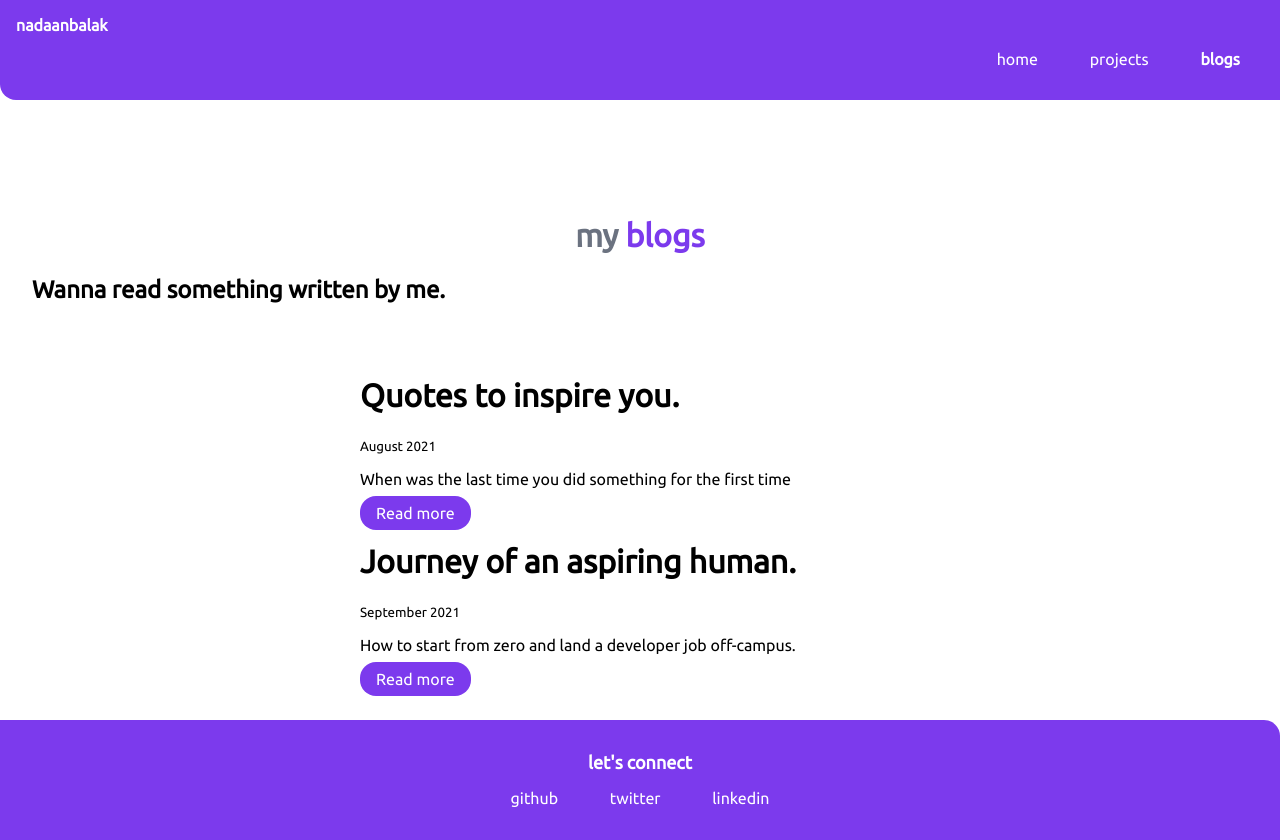
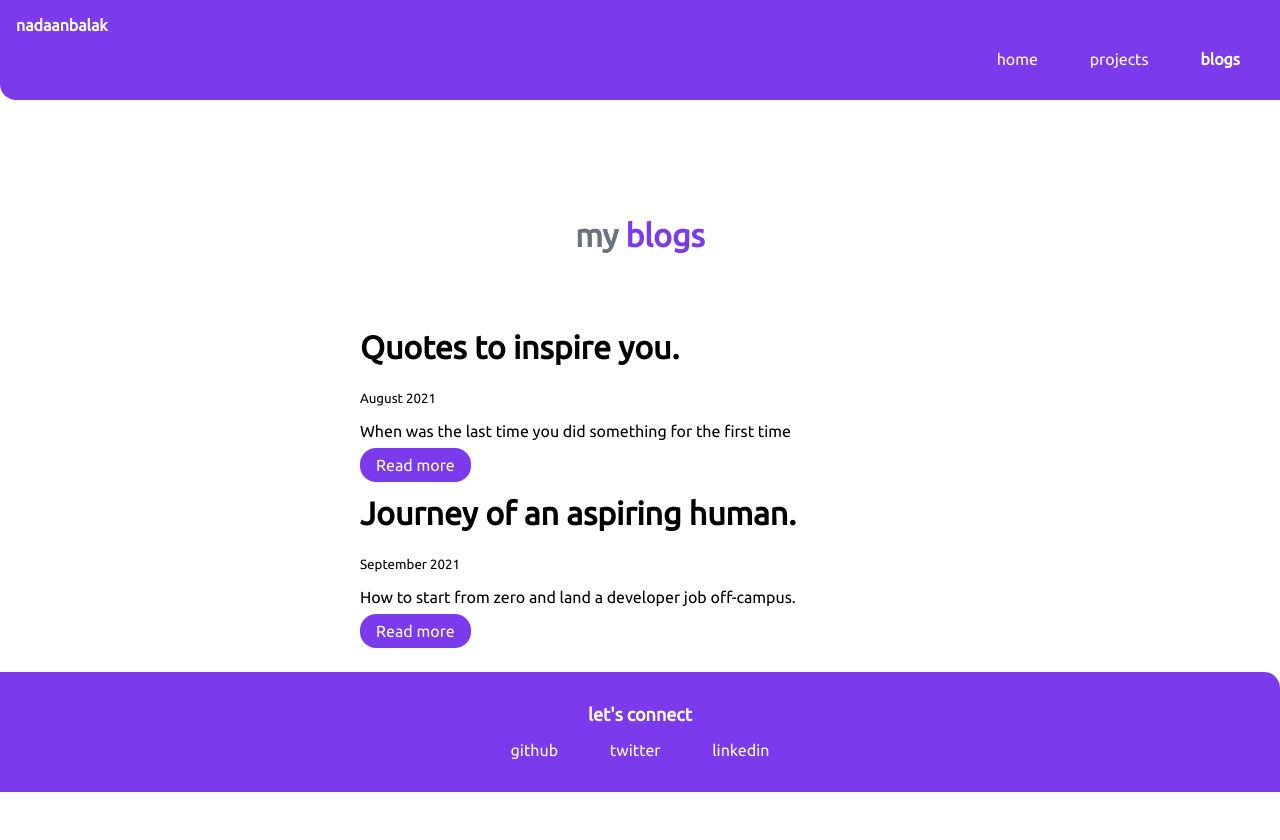
Before and after one commit to atmanishk/manishpriyap.github.io, a plain HTML site: page blogs.html in a window 1280 px wide. After the commit the page ends 800 px from the top, so only its background shows below. Drawn offline with Linux system fonts and the light colour scheme.

Commit message:
mark 6 new commits

```diff
--- a/blogs.html
+++ b/blogs.html
@@ -26,7 +26,6 @@
 
     <header class="hero">
         <h1 class="hero-heading">my <span style="color: var(--primary-color)">blogs</span></h1>
-        <h2>Wanna read something written by me.</h2>
     </header>
 
     <ul class="list-non-bullet">
--- a/style.css
+++ b/style.css
@@ -8,10 +8,8 @@
 }
 
 body {
-    font-family: 'Ubuntu',
-        sans-serif;
+    font-family: 'Ubuntu', sans-serif;
     margin: 0px;
-    /* text-align: center; */
 
 }
 
```
